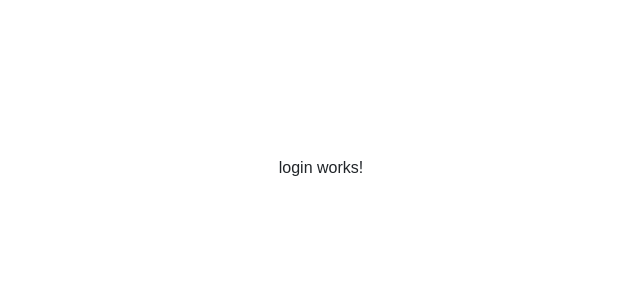
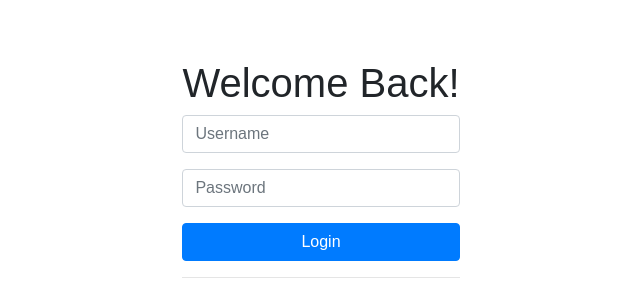
Before and after one commit to Gagandeep39/-spring-microservice-auth-architecture-frontend, an Angular app: page /login in a window 1280 px wide. Shown: the part 224-524 px from the top of the page, without its empty margins (319-959 px from the left). Built offline with nearby package versions, Linux system fonts and the light colour scheme.

Commit message:
Created login form

```diff
--- a/src/app/auth/auth.module.ts
+++ b/src/app/auth/auth.module.ts
@@ -3,12 +3,14 @@ import { CommonModule } from '@angular/common';
 import { LoginComponent } from './login/login.component';
 import { AuthComponent } from './auth.component';
 import { AuthRoutingModule } from './auth-routing.module';
+import { ReactiveFormsModule } from '@angular/forms';
 
 @NgModule({
   declarations: [LoginComponent, AuthComponent],
   imports: [
     CommonModule,
-    AuthRoutingModule
+    AuthRoutingModule,
+    ReactiveFormsModule
   ]
 })
 export class AuthModule { }
--- a/src/app/auth/login/login.component.html
+++ b/src/app/auth/login/login.component.html
@@ -1 +1,66 @@
-<p>login works!</p>
+<div class="container">
+    <div class="text-center">
+      <h1>Welcome Back!</h1>
+    </div>
+    <form class="user" [formGroup]="loginForm" (ngSubmit)="login()">
+      <div class="form-group">
+        <input
+          class="form-control form-control-user"
+          type="username"
+          formControlName="username"
+          placeholder="Username"
+          [ngClass]="{
+            'is-invalid': submitted && loginForm.get('username').invalid
+          }"
+          name="username"
+        />
+        <div
+          class="invalid-feedback"
+          *ngIf="submitted && loginForm.get('username').invalid"
+        >
+          <div *ngIf="loginForm.get('username').errors['required']">
+            * Required
+          </div>
+          <div
+            *ngIf="loginForm.get('username').errors['serverValidationError']"
+          >
+            {{ loginForm.controls["username"].errors.serverValidationError }}
+          </div>
+        </div>
+      </div>
+      <div class="form-group">
+        <input
+          class="form-control form-control-user"
+          type="password"
+          formControlName="password"
+          type="password"
+          id="exampleInputPassword"
+          placeholder="Password"
+          name="password"
+          [ngClass]="{
+            'is-invalid': submitted && loginForm.get('password').invalid
+          }"
+        />
+        <div
+          class="invalid-feedback"
+          *ngIf="submitted && loginForm.get('password').invalid"
+        >
+          <div *ngIf="loginForm.get('password').errors['required']">
+            * Required
+          </div>
+          <div
+            *ngIf="loginForm.get('password').errors['serverValidationError']"
+          >
+            {{ loginForm.controls["password"].errors.serverValidationError }}
+          </div>
+        </div>
+      </div>
+      <button
+        class="btn btn-primary btn-block text-white btn-user"
+        type="submit"
+      >
+        Login
+      </button>
+      <hr />
+    </form>
+</div>
--- a/src/app/auth/login/login.component.scss
+++ b/src/app/auth/login/login.component.scss
@@ -0,0 +1,5 @@
+.login {
+    padding: 16px;
+    border-radius: 16px;
+    box-shadow: 2px 2px 5px #aaaaaa;
+}
--- a/src/app/auth/login/login.component.ts
+++ b/src/app/auth/login/login.component.ts
@@ -1,15 +1,31 @@
 import { Component, OnInit } from '@angular/core';
+import { FormControl, FormGroup, Validators } from '@angular/forms';
 
 @Component({
   selector: 'app-login',
   templateUrl: './login.component.html',
-  styleUrls: ['./login.component.scss']
+  styleUrls: ['./login.component.scss'],
 })
 export class LoginComponent implements OnInit {
+  loginForm: FormGroup;
+  submitted = false;
 
-  constructor() { }
+  constructor() {
+    this.loginForm = this.initForm();
+  }
+
+  initForm() {
+    return new FormGroup({
+      username: new FormControl('', [Validators.required]),
+      password: new FormControl('', [Validators.required]),
+    });
+  }
+
+  login() {
+    this.submitted = true;
+  }
 
   ngOnInit(): void {
+    this.initForm();
   }
-
 }
```
